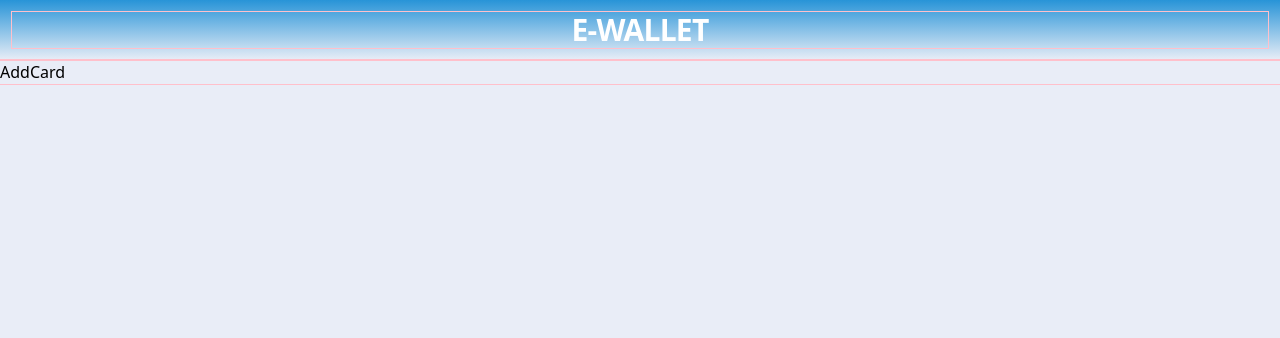
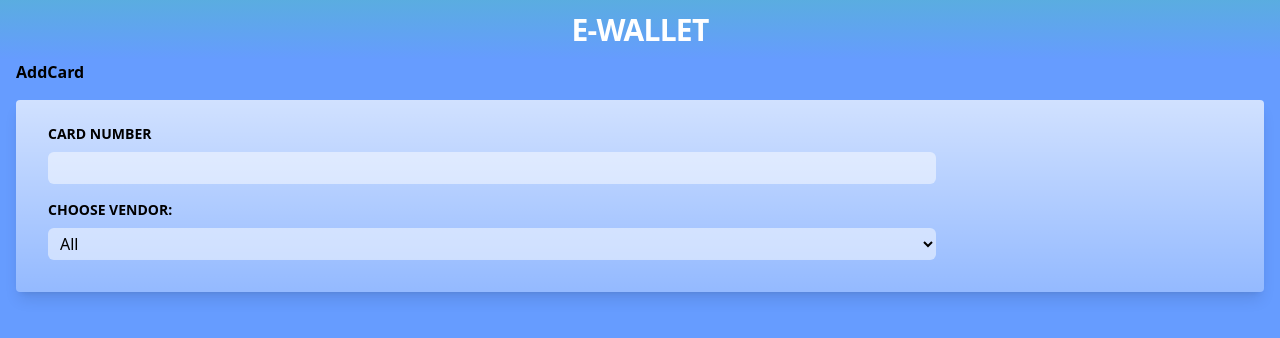
Before and after one commit to stinanerin/e-wallet, a React (Vite) app: page /add in a window 1280 px wide. Shown: the top 338 px of the page. Built offline with nearby package versions, Linux system fonts and the light colour scheme.

Commit message:
Add basic form

```diff
--- a/index.html
+++ b/index.html
@@ -5,7 +5,7 @@
     <meta name="viewport" content="width=device-width, initial-scale=1.0" />
     <title>E-wallet</title>
   </head>
-  <body class="bg-bkg">
+  <body class="bg-bkg h-screen">
     <div id="root"></div>
     <script type="module" src="/src/main.jsx"></script>
   </body>
--- a/package.json
+++ b/package.json
@@ -11,6 +11,7 @@
   },
   "dependencies": {
     "@reduxjs/toolkit": "^1.9.5",
+    "@tailwindcss/forms": "^0.5.6",
     "axios": "^1.5.0",
     "react": "^18.2.0",
     "react-dom": "^18.2.0",
--- /dev/null
+++ b/src/components/DropDown.jsx
@@ -0,0 +1,30 @@
+export const DropDown = ({ optionsObj, setSelectedValue }) => {
+    const { filter, arr } = optionsObj;
+
+    const handleFilter = (e) => {
+        let selectedOption = e.target.value;
+        if (selectedOption === "All") selectedOption = "";
+        setSelectedValue(selectedOption);
+    };
+
+    return (
+        <div className="flex flex-col">
+            <label
+                className="uppercase text-text text-sm font-bold mb-2"
+                htmlFor={`filterBy${filter}`}
+            >
+                {filter}:
+            </label>
+            <select
+                id={`filterBy${filter}`}
+                className="rounded-md bg-elem_bg py-1 px-2 sm:w-3/4"
+                onChange={handleFilter}
+            >
+                <option key={"all"}>All</option>
+                {arr.map((opt, index) => {
+                    return <option key={opt + index}>{opt}</option>;
+                })}
+            </select>
+        </div>
+    );
+};
--- /dev/null
+++ b/src/components/Form.jsx
@@ -0,0 +1,25 @@
+import { DropDown } from "../components/DropDown";
+import { cardCompanies } from "../config/cardCompanies";
+export const Form = () => {
+    return (
+        <form className="bg-gradient-to-b from-transparent_2 to-transparent_1 shadow-lg rounded px-8 pt-6 pb-8 my-4 ">
+            <label
+                htmlFor=""
+                className="block uppercase text-text text-sm font-bold mb-2 "
+            >
+                Card number
+            </label>
+            <input
+                type="text"
+                name=""
+                className="rounded-md bg-elem_bg py-1 px-2 sm:w-3/4 text-text mb-4"
+            />
+            <DropDown
+                optionsObj={{
+                    filter: "Choose vendor",
+                    arr: cardCompanies,
+                }}
+            />
+        </form>
+    );
+};
--- a/src/components/layout/Header.jsx
+++ b/src/components/layout/Header.jsx
@@ -1,6 +1,6 @@
 export const Header = () => {
     return (
-        <header className="w-full bg-primary p-3 bg-gradient-to-b from-primary to-bkg">
+        <header className="w-full bg-primary p-3 bg-gradient-to-b from-transparent_0 to-bkg">
             <h1 className="text-center text-xl sm:text-3xl uppercase font-bold tracking-tight text-text_contrast">
                 E-wallet
             </h1>
--- /dev/null
+++ b/src/config/cardCompanies.js
@@ -0,0 +1 @@
+export const cardCompanies = ["Swedbank", "Ica Banken", "Handelsbanken"];
--- a/src/index.css
+++ b/src/index.css
@@ -1,6 +1,8 @@
 @tailwind base;
 @tailwind components;
 @tailwind utilities;
+
+
 
 @layer base {
     :root {
@@ -16,8 +18,8 @@
         --color-danger-400: 355 97% 60%;
         --color-danger-500: 355 97% 50%;
 
-        --color-blue-100: 220 47% 94%;
-        --color-blue-800: 250 53% 24%;
+        --color-blue-400: 219 100% 70%;
+        --color-blue-800: 219 100% 14%;
 
 
         --color-grey-50: 0 0% 98%;
@@ -27,6 +29,7 @@
         --color-grey-400: 0 0% 70%;
         --color-grey-500: 0 0% 65%;
         --color-grey-600: 0 0% 45%;
+        --color-grey-700: 0 0% 30%;
         --color-grey-800: 0 0% 16%;
         --color-grey-900: 0 0% 10%;
 
@@ -47,9 +50,10 @@
 
         /* --color-warning-contrast: var(--color-warning-700); */
 
-        --color-bg: var(--color-blue-100);
+        --color-bg: var(--color-blue-400);
         --color-text: var(--color-black);
         --color-text-contrast: var(--color-white);
+        --color-text-low-contrast: var(--color-grey-700);
 
     }
     @media (prefers-color-scheme: dark) {
@@ -88,6 +92,6 @@
     }
   }
 
-* {
+/* * {
     outline: 1px solid pink;
-}
+} */
--- a/src/pages/AddCard.jsx
+++ b/src/pages/AddCard.jsx
@@ -1,3 +1,11 @@
+import { Form } from "../components/Form";
+
 export const AddCard = () => {
-    return <div>AddCard</div>;
+    return (
+        <div>
+            <h2 className="font-bold">AddCard</h2>
+
+            <Form />
+        </div>
+    );
 };
--- a/src/pages/Root.jsx
+++ b/src/pages/Root.jsx
@@ -4,7 +4,7 @@ export const Root = () => {
     return (
         <>
             <Header />
-            <main>
+            <main className="mx-4">
                 <Outlet />
             </main>
         </>
--- a/tailwind.config.js
+++ b/tailwind.config.js
@@ -11,9 +11,11 @@ export default {
                 text: "hsl(var(--color-text) / <alpha-value>)",
                 text_contrast:
                     "hsl(var(--color-text-contrast) / <alpha-value>)",
+                text_low_contrast:
+                    "hsl(var(--color-text-low-contrast) / <alpha-value>)",
                 placeholder:
                     "hsl(var(--color-text-low-contrast) / <alpha-value>)",
-                elem_bg: "hsl(var(--color-elem-bg) / <alpha-value>)",
+                elem_bg: "hsl(var(--color-text-contrast) / 0.5)",
                 border: "hsl(var(--color-elem-border) / <alpha-value>)",
                 primary: "hsl(var(--color-primary) / <alpha-value>)",
                 secondary: "hsl(var(--color-secondary) / <alpha-value>)",
@@ -25,6 +27,10 @@ export default {
                     100: "hsl(var(--color-grey-100) / <alpha-value>)",
                     300: "hsl(var(--color-grey-300) / <alpha-value>)",
                 },
+
+                transparent_0: "hsl(var(--color-text-contrast) / 0.233)",
+                transparent_1: "hsl(var(--color-text-contrast) / 0.3)",
+                transparent_2: "hsl(var(--color-text-contrast) / 0.7)",
             },
         },
         screens: {
```
Also changed, not shown: 1 other file (tests, documents, lock files or other folders).
